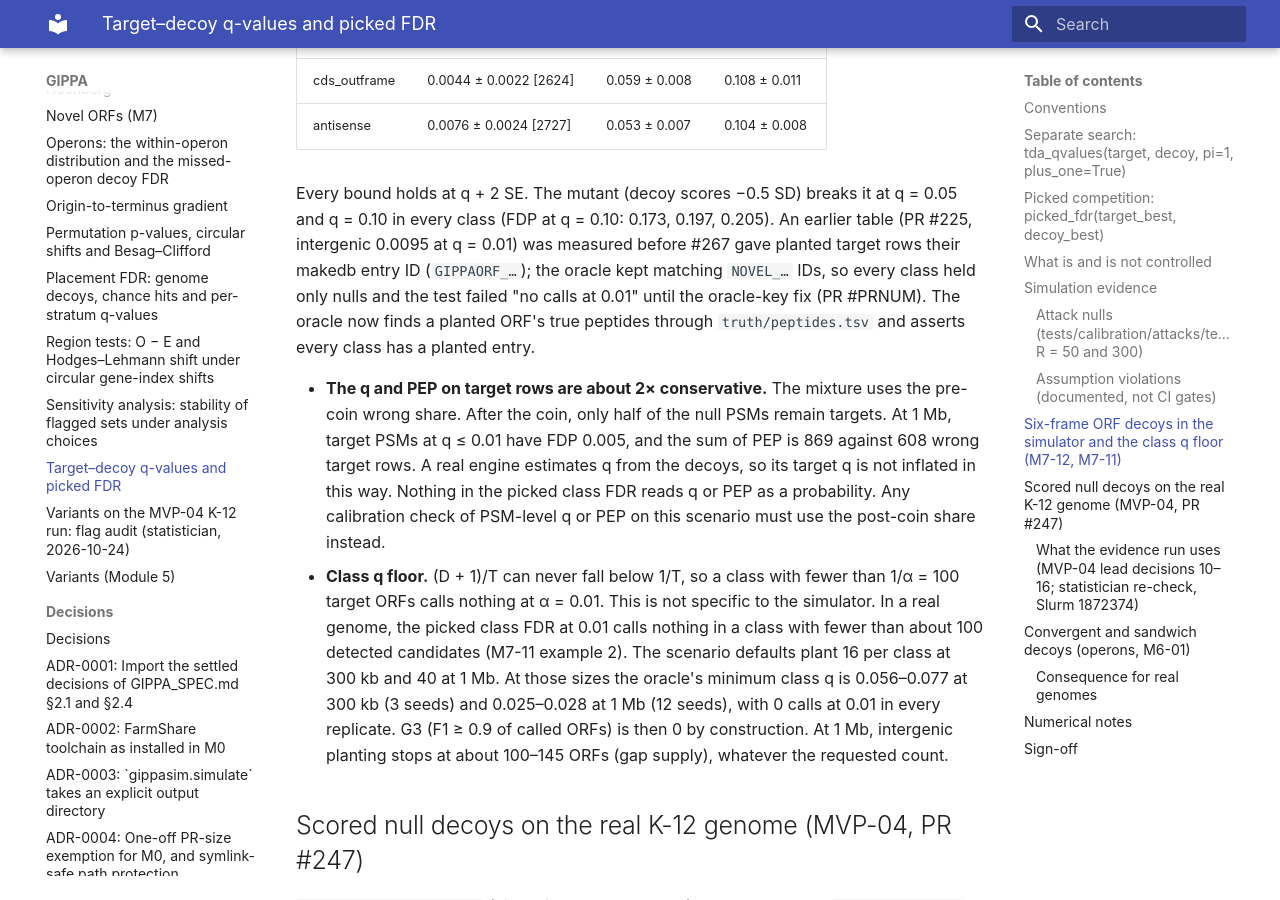
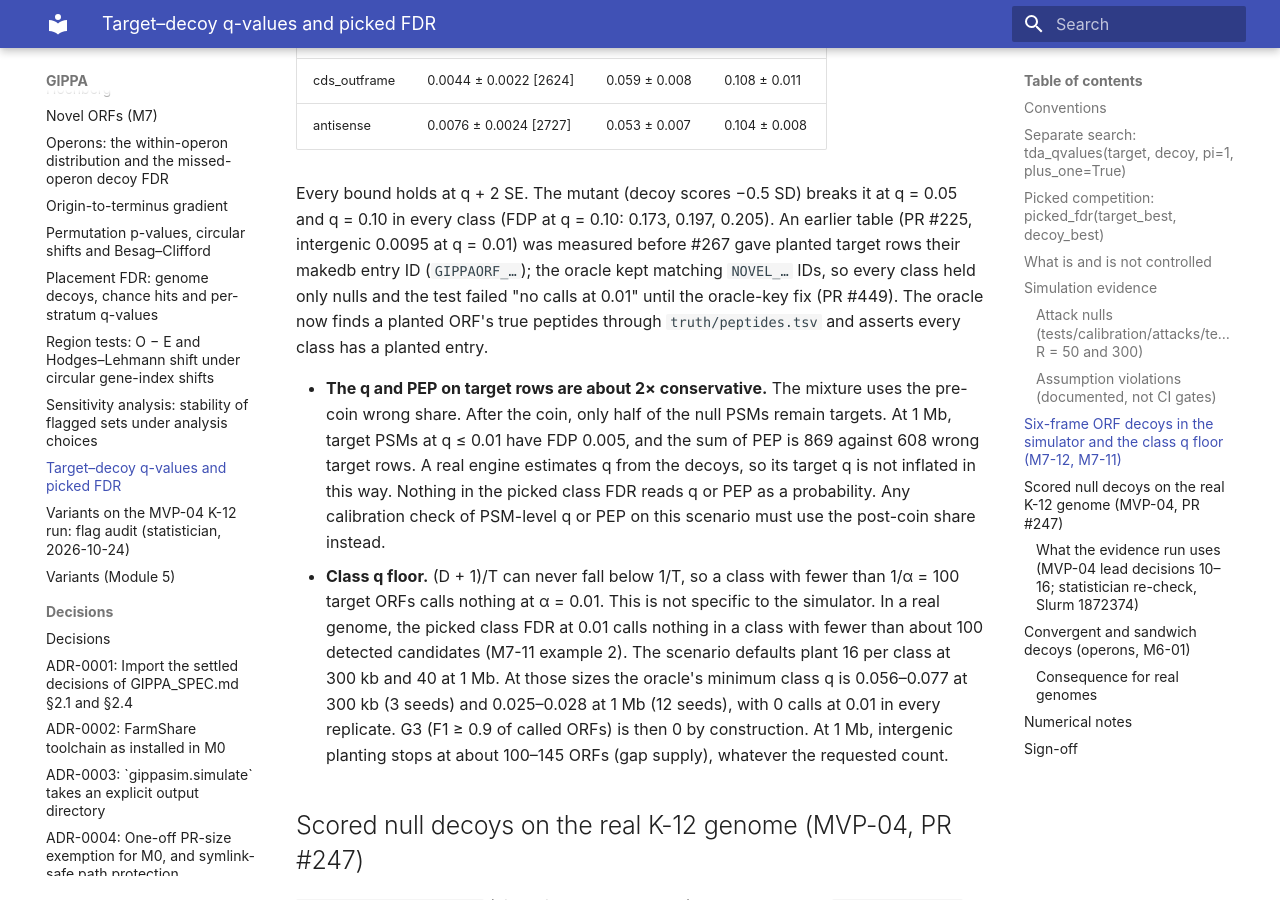
Before and after one commit to khoa-yelo/giap, an MkDocs documentation site: the page built from docs/methods/target-decoy.md, in a window 1280 px wide and 900 px high, scrolled down 4810 px. Built offline with MkDocs 1.6.1 and Material for MkDocs 9.7.7, drawn with Linux system fonts in a browser that asks for light colours.

Commit message:
docs: point the six-frame oracle fix notes at PR #449
Agent-Role: test-author

Co-Authored-By: Claude Opus 5.5 <noreply@anthropic.com>
Claude-Session: https://claude.ai/code/session_01PrvuX9xr7fWwMTpHJxPSjm

```diff
--- a/docs/methods/target-decoy.md
+++ b/docs/methods/target-decoy.md
@@ -146,7 +146,7 @@ Statistician round 3 (PR #225, `tests/calibration/attacks/test_attack_m7_sixfram
   q = 0.10 in every class (FDP at q = 0.10: 0.173, 0.197, 0.205). An earlier table (PR #225,
   intergenic 0.0095 at q = 0.01) was measured before #267 gave planted target rows their makedb
   entry ID (`GIPPAORF_…`); the oracle kept matching `NOVEL_…` IDs, so every class held only
-  nulls and the test failed "no calls at 0.01" until the oracle-key fix (PR #PRNUM). The oracle
+  nulls and the test failed "no calls at 0.01" until the oracle-key fix (PR #449). The oracle
   now finds a planted ORF's true peptides through `truth/peptides.tsv` and asserts every class has
   a planted entry.
 
```
Also changed, not shown: docs/backlog.md (+1 -1 lines), docs/specs/M7-13-calibration-gate.md (+1 -1 lines).
